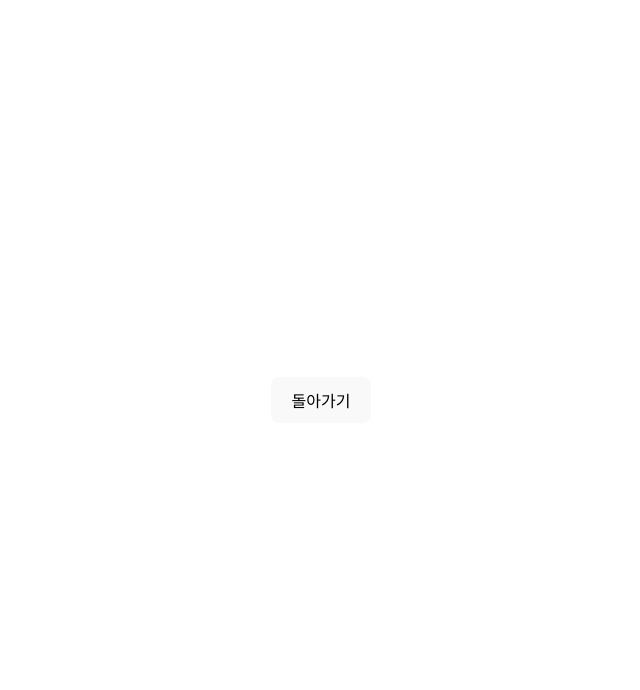
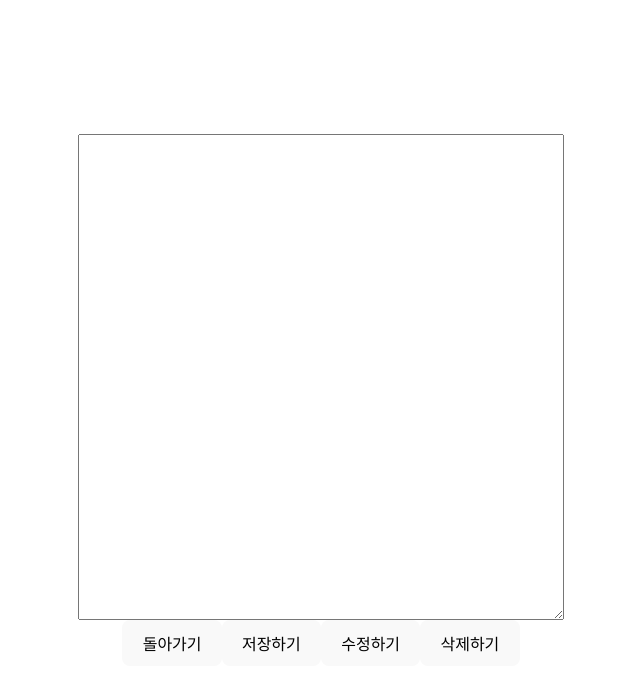
Before and after one commit to Db0111/Diary, a React (Vite) app in the folder diary/: page /diary/edit in a window 1280 px wide. Shown: the top 690 px of the page, without its empty margins (319-959 px from the left). Built offline with nearby package versions, Linux system fonts and the light colour scheme.

Commit message:
일기 내용 넣을 입력 칸 생성

```diff
--- a/diary/src/App.css
+++ b/diary/src/App.css
@@ -15,3 +15,8 @@
   flex-direction: column;
   justify-content: space-between;
 }
+.DiaryInput{
+  display: flex;
+  width: 30rem;
+  height: 30rem;
+}
--- a/diary/src/DiaryEditPage.jsx
+++ b/diary/src/DiaryEditPage.jsx
@@ -15,10 +15,16 @@ export function DiaryEdit() {
         <div className='DiaryContainer'>
             {/* 누른 날짜 받아와서 상단에 띄우기 */}
             {date && <div>{date}</div>}
+            <div className="DiaryInputContainer">
+                <textarea className="DiaryInput"></textarea>
+            </div>
 
             <div className="button-container">
                     {/* 달력으로 돌아가는 버튼*/}
                 <button onClick={ReturnCalendar}>돌아가기</button>
+                <button>저장하기</button>
+                <button>수정하기</button>
+                <button>삭제하기</button>
 
             </div>
 
```
